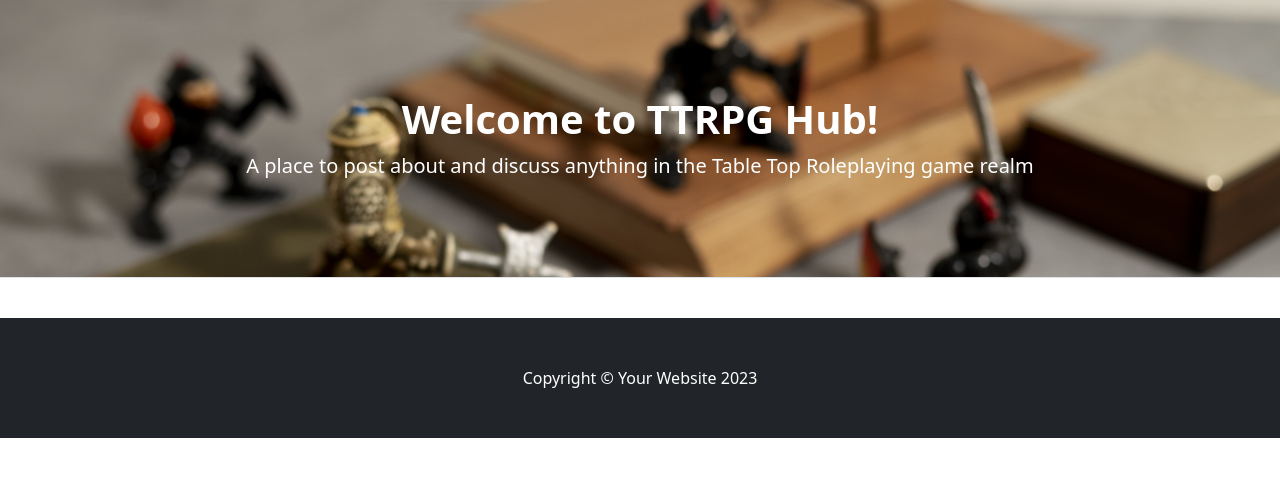
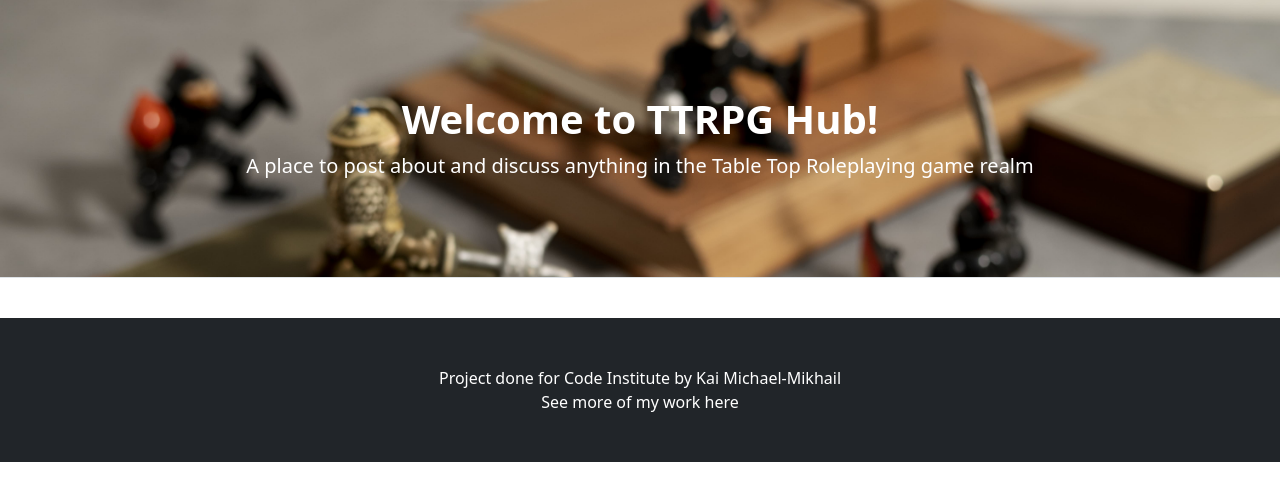
Before and after one commit to Dekeypetey40/TTRPG-Hub, a Django app: page / in a window 1280 px wide. Shown: the part 57-558 px from the top of the page. Run offline with Django 4.2, Linux system fonts and the light colour scheme; data that the repository does not hold is empty; parts of the project's set-up code (start-up, migrations or seed data) failed here and were passed over; some libraries are stand-ins or nearby versions.

Commit message:
Fix link on footer

```diff
--- a/static/css/style.css
+++ b/static/css/style.css
@@ -34,9 +34,6 @@
     background-color: #ebf2fa;
   }
 
-  a{
-    text-decoration: none;
-  }
 
 /* Like button */
 .btn-like {
@@ -72,3 +69,6 @@
 .tag-header {
   font-weight: bolder;
 }
+.text-underline-hover:hover {
+  text-decoration: underline;
+}
--- a/templates/base.html
+++ b/templates/base.html
@@ -83,7 +83,10 @@
 
     <!-- Footer-->
     <footer class="py-5 bg-dark">
-        <div class="container"><p class="m-0 text-center text-white">Copyright &copy; Your Website 2023</p></div>
+        <div class="container">
+            <p class="m-0 text-center text-white">Project done for Code Institute by Kai Michael-Mikhail</p>
+            <p class="m-0 text-center text-white">See more of my work <a class="text-white text-underline-hover" href="https://github.com/Dekeypetey40">here</a></p>
+        </div>
     </footer>
     <!-- Bootstrap core JS-->
     <script src="https://cdn.jsdelivr.net/npm/bootstrap@5.3.1/dist/js/bootstrap.bundle.min.js" integrity="sha384-HwwvtgBNo3bZJJLYd8oVXjrBZt8cqVSpeBNS5n7C8IVInixGAoxmnlMuBnhbgrkm" crossorigin="anonymous"></script>
```
